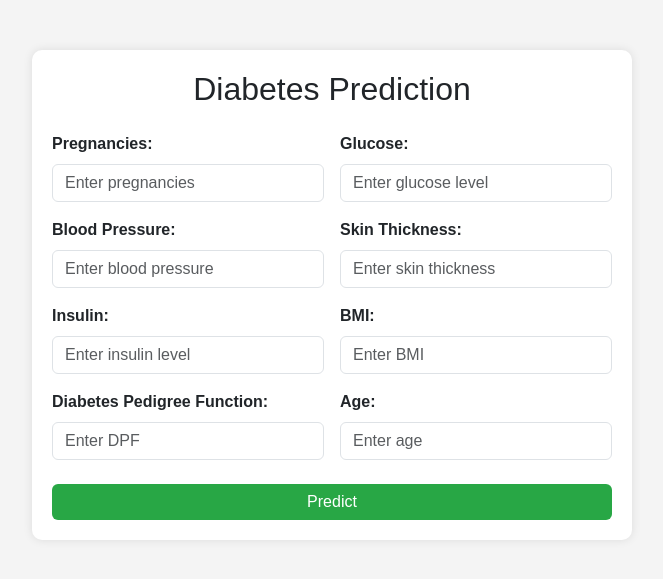
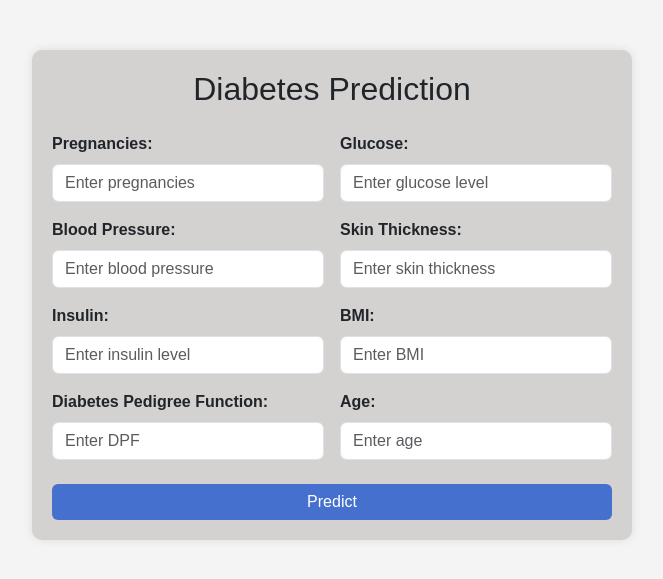
Before and after one commit to JaynishPatel1/ML, a Flask app: page / in a window 1280 px wide. Shown: the top 579 px of the page, without its empty margins (308-971 px from the left). Run offline with Flask 3, Linux system fonts and the light colour scheme; parts of the project's set-up code (start-up, migrations or seed data) failed here and were passed over.

Commit message:
Updated index.html UI

```diff
--- a/webapp/templates/index.html
+++ b/webapp/templates/index.html
@@ -17,7 +17,7 @@
             max-width: 600px;
             margin: 50px auto;
             padding: 20px;
-            background: white;
+            background: rgb(212, 209, 209);
             border-radius: 10px;
             box-shadow: 0px 0px 10px rgba(0, 0, 0, 0.1);
         }
@@ -25,11 +25,11 @@
             font-weight: bold;
         }
         .btn-primary {
-            background-color: #28a745;
+            background-color: #4570cd;
             border: none;
         }
         .btn-primary:hover {
-            background-color: #218838;
+            background-color:  #4570cd;
         }
     </style>
 </head>
```
